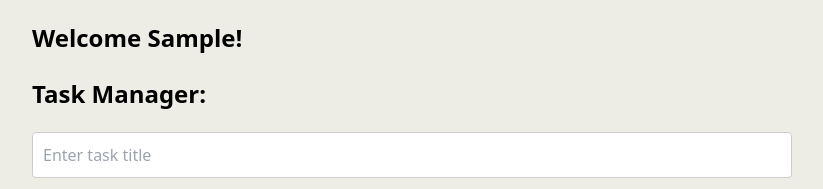
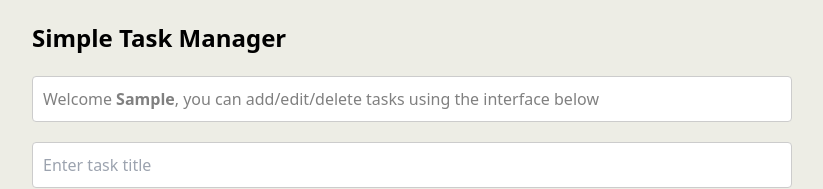
Before and after one commit to RoOLeary/findest-storris, a React (Vite) app: page / in a window 1280 px wide. Both pictures are taken after typing "Sample" into the empty fields and a click on the button "Submit". Shown: the top 189 px of the page, without its empty margins (228-1051 px from the left). Built offline with nearby package versions, Linux system fonts and the light colour scheme; no server answers.

Commit message:
little visual tweak:

```diff
--- a/src/App.tsx
+++ b/src/App.tsx
@@ -17,6 +17,23 @@ const Title = styled.h1`
   font-size: 24px;
   margin-bottom: 20px;
   font-weight: bold;
+`
+const SubTitle = styled.h2`
+  font-size: 16px;
+  margin-bottom: 20px;
+  font-weight: normal;
+  padding: 10px;
+  background: white;
+  border: 1px solid #ccc;
+  border-radius: 4px;
+  display: flex;
+  align-items: center;
+  color: gray;
+
+  span{
+    font-weight: bold;
+    padding-left: 4px;
+  }
 `
 
 function App() {
@@ -43,8 +60,8 @@ function App() {
           <OverlayComponent onSubmitName={handleNameSubmit} />
         ) : (
           <AppContainer>
-            <Title>Welcome {userName}!</Title>
-            <Title>Task Manager:</Title>
+            <Title>Simple Task Manager</Title>
+            {userName && <SubTitle>Welcome <span> {userName}</span>, you can add/edit/delete tasks using the interface below</SubTitle>}
             <TaskForm user={userName}/>
             <TaskList />
             <Footer />
```
